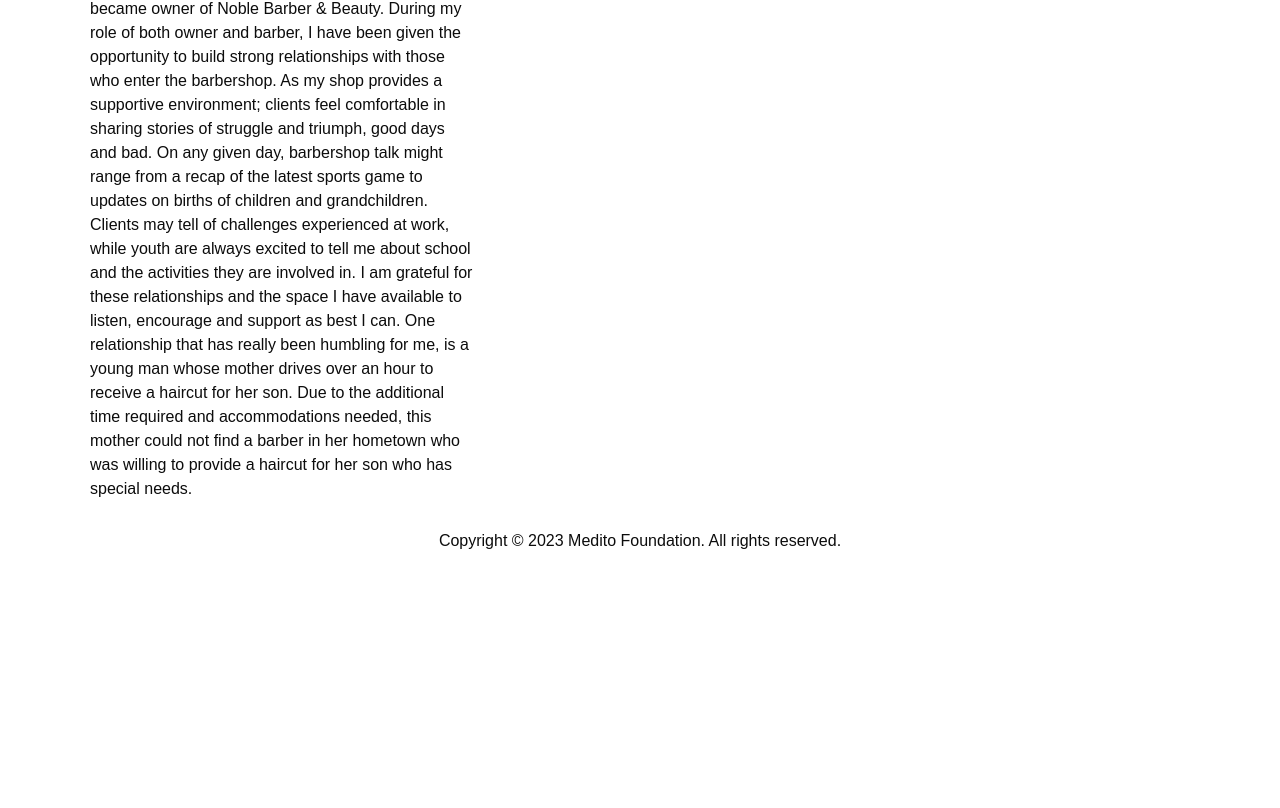
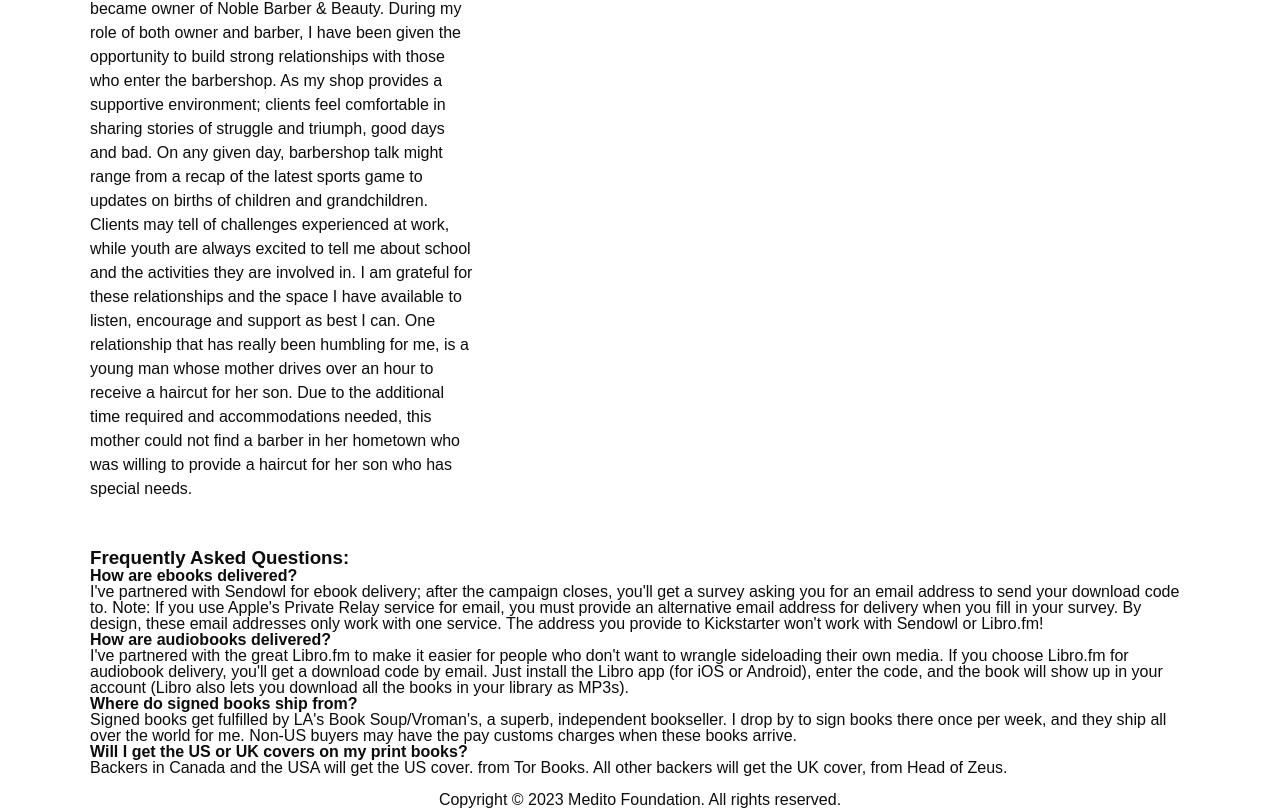
Before and after one commit to sime-time/medito, a Svelte app in the folder medito-page/: page / in a window 1280 px wide. Shown: the part 823-1631 px from the top of the page. Before the commit the page ends 1372 px from the top, so only its background shows below. Built offline with nearby package versions, Linux system fonts and the light colour scheme.

Commit message:
started FAQ component

```diff
--- a/medito-page/src/App.svelte
+++ b/medito-page/src/App.svelte
@@ -1,12 +1,14 @@
 <script>
-  import meditoLogo from '/medito-logo.svg'
+  import meditoLogo from '/medito-logo.svg';
   import NavBar from './lib/NavBar.svelte';
   import Fundraiser from './lib/Fundraiser.svelte';
+  import FAQ from './lib/FAQ.svelte';
   import Footer from './lib/Footer.svelte';
 </script>
 
 <main>
   <NavBar logo_src={meditoLogo} logo_url={"https://www.meditofoundation.org"} />
   <Fundraiser />
+  <FAQ />
   <Footer />
 </main>
--- a/medito-page/src/lib/Donate.svelte
+++ b/medito-page/src/lib/Donate.svelte
@@ -0,0 +1,4 @@
+
+<!-- JAVASCRIPT -->
+<!-- HTML -->
+<!-- CSS -->
--- /dev/null
+++ b/medito-page/src/lib/FAQ.svelte
@@ -0,0 +1,46 @@
+<!-- JAVASCRIPT -->
+<script>
+const faqItems = [
+  {question: "How are ebooks delivered?", answer: "I've partnered with Sendowl for ebook delivery; after the campaign closes, you'll get a survey asking you for an email address to send your download code to. Note: If you use Apple's Private Relay service for email, you must provide an alternative email address for delivery when you fill in your survey. By design, these email addresses only work with one service. The address you provide to Kickstarter won't work with Sendowl or Libro.fm!"},
+  {question: "How are audiobooks delivered?", answer: "I've partnered with the great Libro.fm to make it easier for people who don't want to wrangle sideloading their own media. If you choose Libro.fm for audiobook delivery, you'll get a download code by email. Just install the Libro app (for iOS or Android), enter the code, and the book will show up in your account (Libro also lets you download all the books in your library as MP3s)."},
+  {question: "Where do signed books ship from?", answer: "Signed books get fulfilled by LA's Book Soup/Vroman's, a superb, independent bookseller. I drop by to sign books there once per week, and they ship all over the world for me. Non-US buyers may have the pay customs charges when these books arrive."},
+  {question: "Will I get the US or UK covers on my print books?", answer: "Backers in Canada and the USA will get the US cover. from Tor Books. All other backers will get the UK cover, from Head of Zeus."},
+];
+
+
+</script>
+
+
+
+<!-- HTML -->
+<div class="faq-container">
+  <h3>Frequently Asked Questions:</h3>
+  {#each faqItems as item}
+    <div class="faq-item">
+      <div class="question" >{item.question}</div>
+      <div class="answer">{item.answer}</div>
+    </div>
+  {/each}
+</div>
+
+
+
+<!-- CSS -->
+<style>
+.faq-container {
+  max-width: var(--max-width);
+  margin: auto;
+  padding: 1em;
+  display: flex;
+  flex-direction: column;
+}
+.faq-item {
+
+}
+.question {
+  font-weight: 600;
+}
+.answer {
+  font-weight: 200;
+}
+</style>
--- a/medito-page/src/lib/Notification.svelte
+++ b/medito-page/src/lib/Notification.svelte
@@ -0,0 +1,3 @@
+<!-- JAVASCRIPT -->
+<!-- HTML -->
+<!-- CSS -->
--- a/medito-page/src/lib/Rewards.svelte
+++ b/medito-page/src/lib/Rewards.svelte
@@ -0,0 +1,3 @@
+<!-- JAVASCRIPT -->
+<!-- HTML -->
+<!-- CSS -->
```
Also changed, not shown: medito-page/src/lib/QnA.svelte (deleted).
